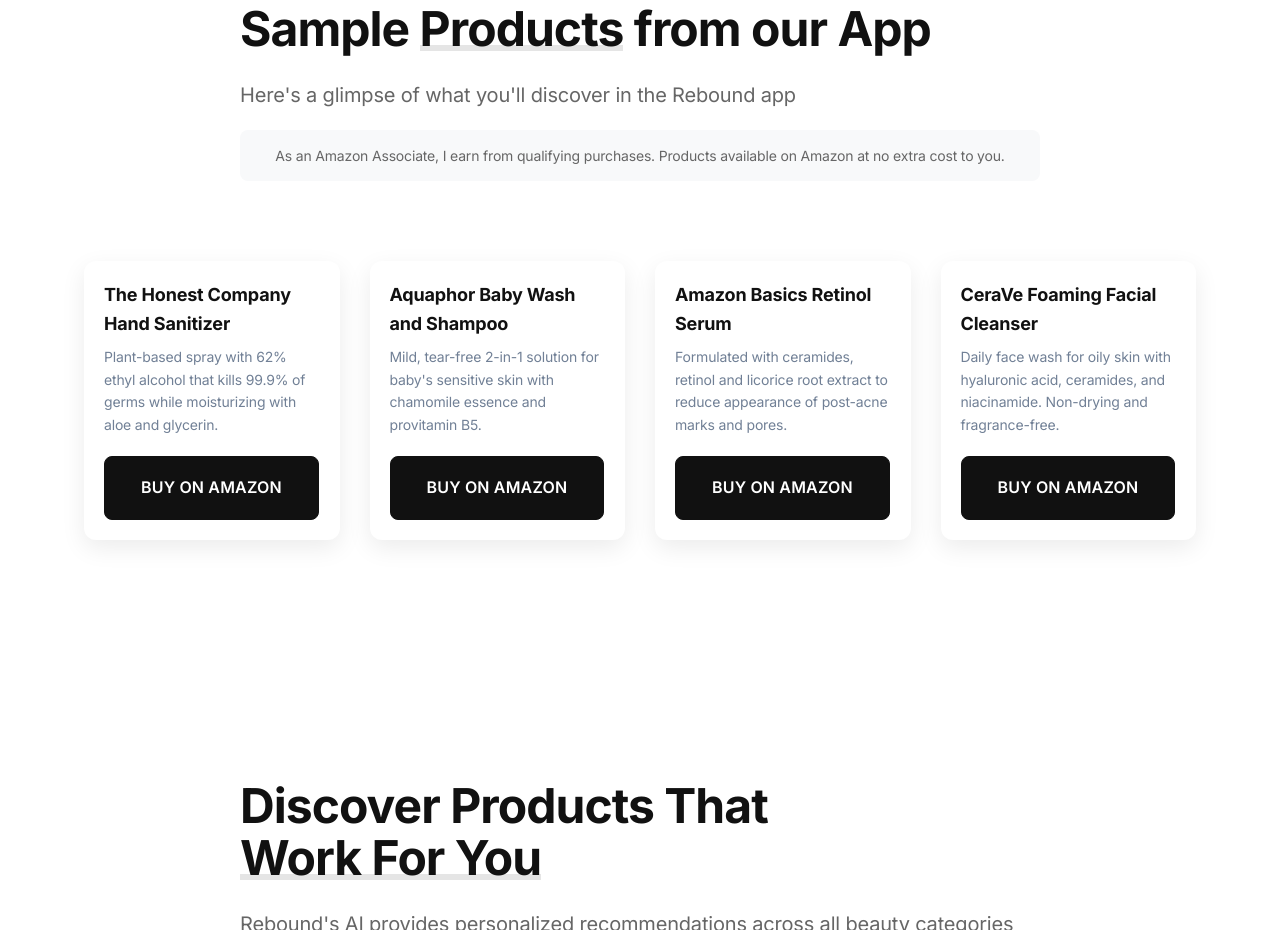
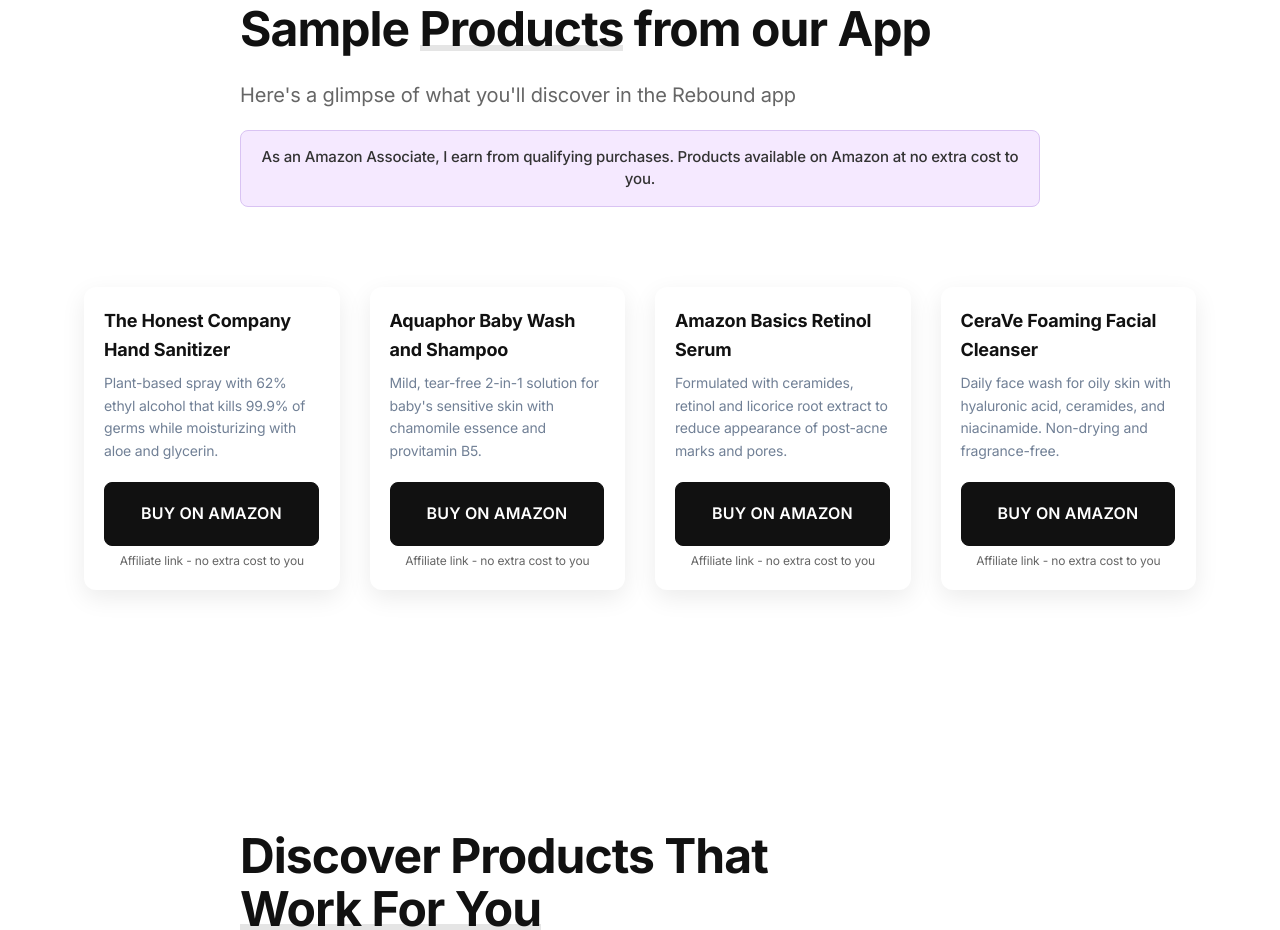
Before and after one commit to ikejeon/rebound-landing, a website: page index.html in a window 1280 px wide. Shown: the part 5536-6466 px from the top of the page. Drawn offline with Linux system fonts and the light colour scheme.

Commit message:
made amazon associate tag more visible

```diff
--- a/index.html
+++ b/index.html
@@ -441,8 +441,8 @@
             <div class="section-header">
                 <h2>Sample <span class="highlight">Products</span> from our App</h2>
                 <p>Here's a glimpse of what you'll discover in the Rebound app</p>
-                <div style="background-color: #f8f9fa; padding: 15px; border-radius: 8px; margin-top: 20px; text-align: center;">
-                    <p style="font-size: 14px; color: #666;">As an Amazon Associate, I earn from qualifying purchases. Products available on Amazon at no extra cost to you.</p>
+                <div style="background-color: #f5e9ff; padding: 15px; border-radius: 8px; margin-top: 20px; text-align: center; border: 1px solid #d9c3f3;">
+                    <p style="font-size: 15px; color: #333; font-weight: 500;">As an Amazon Associate, I earn from qualifying purchases. Products available on Amazon at no extra cost to you.</p>
                 </div>
             </div>
             <div class="product-card-grid">
@@ -454,6 +454,7 @@
                         </div>
                         <div>
                             <a href="https://amzn.to/3FiePLZ" target="_blank" rel="nofollow sponsored" class="btn btn-primary">Buy on Amazon</a>
+                            <p style="font-size: 12px; margin-top: 5px; color: #666; text-align: center;">Affiliate link - no extra cost to you</p>
                         </div>
                     </div>
                 </div>
@@ -465,6 +466,7 @@
                         </div>
                         <div>
                             <a href="https://amzn.to/4kpZ9oT" target="_blank" rel="nofollow sponsored" class="btn btn-primary">Buy on Amazon</a>
+                            <p style="font-size: 12px; margin-top: 5px; color: #666; text-align: center;">Affiliate link - no extra cost to you</p>
                         </div>
                     </div>
                 </div>
@@ -476,6 +478,7 @@
                         </div>
                         <div>
                             <a href="https://amzn.to/3YRWIDi" target="_blank" rel="nofollow sponsored" class="btn btn-primary">Buy on Amazon</a>
+                            <p style="font-size: 12px; margin-top: 5px; color: #666; text-align: center;">Affiliate link - no extra cost to you</p>
                         </div>
                     </div>
                 </div>
@@ -487,6 +490,7 @@
                         </div>
                         <div>
                             <a href="https://amzn.to/4dmll0K" target="_blank" rel="nofollow sponsored" class="btn btn-primary">Buy on Amazon</a>
+                            <p style="font-size: 12px; margin-top: 5px; color: #666; text-align: center;">Affiliate link - no extra cost to you</p>
                         </div>
                     </div>
                 </div>
```
